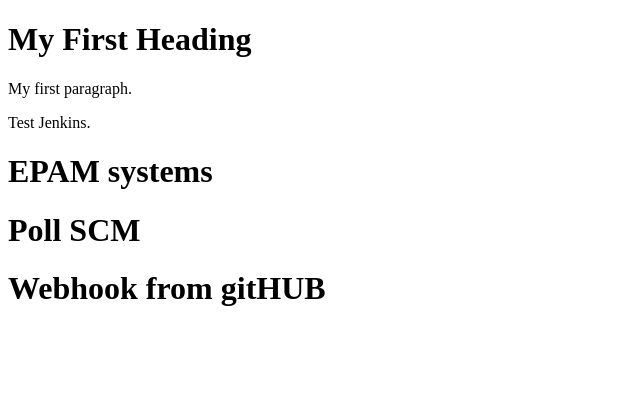
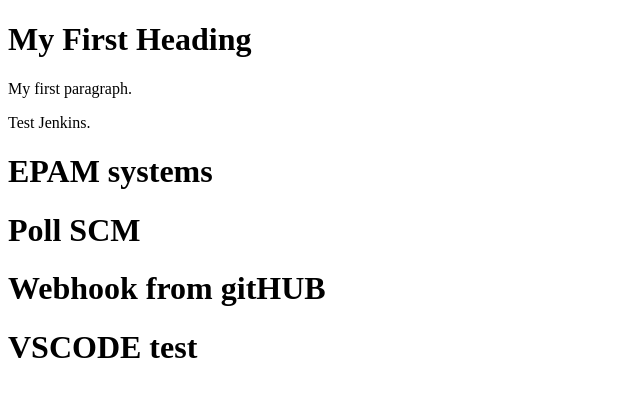
Before and after one commit to sofinan/jenkins_test, a plain HTML site: page index.html in a window 1280 px wide. Shown: the whole page, without its empty margins (0-640 px from the left). Drawn offline with Linux system fonts and the light colour scheme.

Commit message:
from VSCODE

```diff
--- a/index.html
+++ b/index.html
@@ -1,12 +1,12 @@
 <!DOCTYPE html>
 <html>
     <body>
-
         <h1>My First Heading</h1>
         <p>My first paragraph.</p>
         <p>Test Jenkins.</p>
         <h1>EPAM systems</h1>
         <h1>Poll SCM</h1>
         <h1>Webhook from gitHUB</h1>
+        <h1>VSCODE test</h1>
     </body>
 </html>
```
